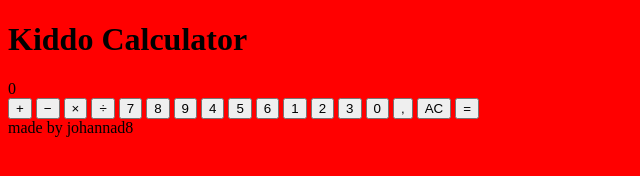
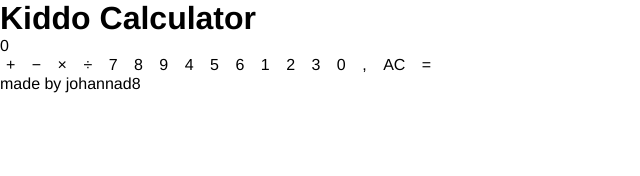
Before and after one commit to johannad8/Calculator, a plain HTML site: page calculator.html in a window 1280 px wide. Shown: the whole page, without its empty margins (0-640 px from the left). Drawn offline with Linux system fonts and the light colour scheme.

Commit message:
added basic stylings

```diff
--- a/styles.css
+++ b/styles.css
@@ -1,3 +1,95 @@
+/** Basic css-stylings **/
+html {
+  box-sizing: border-box;
+}
+
+*,
+*::before,
+*::after {
+  box-sizing: inherit;
+}
+
 body {
-  background: red;
+  margin: 0;
 }
+
+embed,
+iframe,
+img,
+object,
+video {
+  max-width: 100%;
+}
+
+h1,
+h2,
+h3,
+h4,
+h5,
+h6,
+ul,
+ol,
+li,
+p,
+pre,
+blockquote,
+figure,
+hr {
+  margin: 0;
+  padding-right: 0;
+  padding-left: 0;
+}
+
+a {
+  text-decoration: none;
+}
+
+a:focus {
+  outline: none;
+}
+
+h1,
+h2,
+h3,
+h4,
+h5,
+h6 {
+  display: block;
+}
+
+ol,
+ul {
+  list-style: none;
+}
+
+input,
+textarea,
+button {
+  border: 0;
+  border-radius: 0;
+  background-color: transparent;
+  font-size: inherit;
+  font-family: inherit;
+  font-weight: inherit;
+  outline: none;
+  appearance: none;
+  text-align: left;
+}
+
+input:hover,
+input:active,
+input:focus,
+textarea:hover,
+textarea:active,
+textarea:focus,
+button:hover,
+button:active,
+button:focus {
+  outline: none;
+}
+
+:root {
+  font-family: Helvetica, Arial, sans-serif;
+}
+
+/*** Kiddo calculator stylings ***/
```
